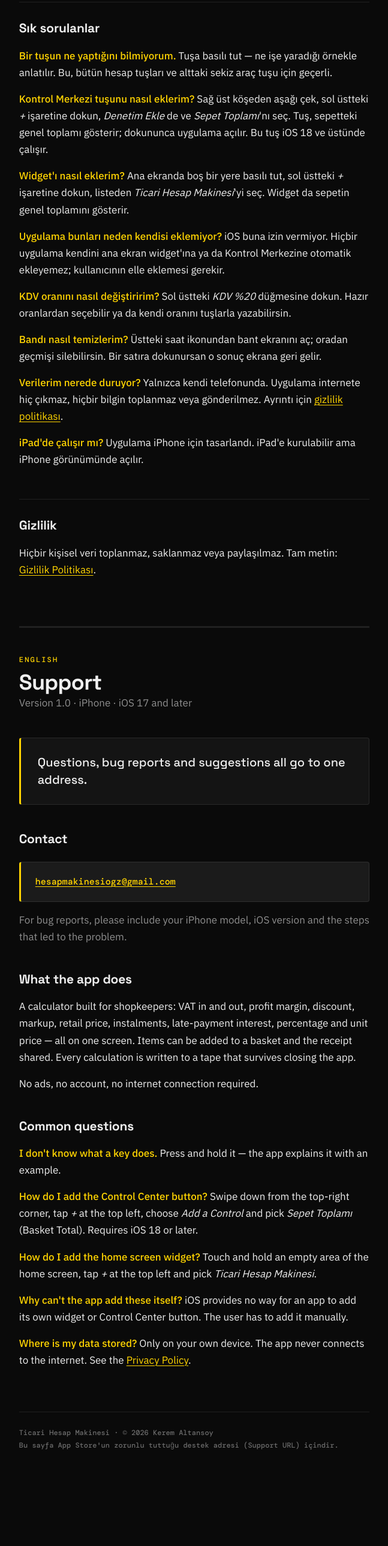
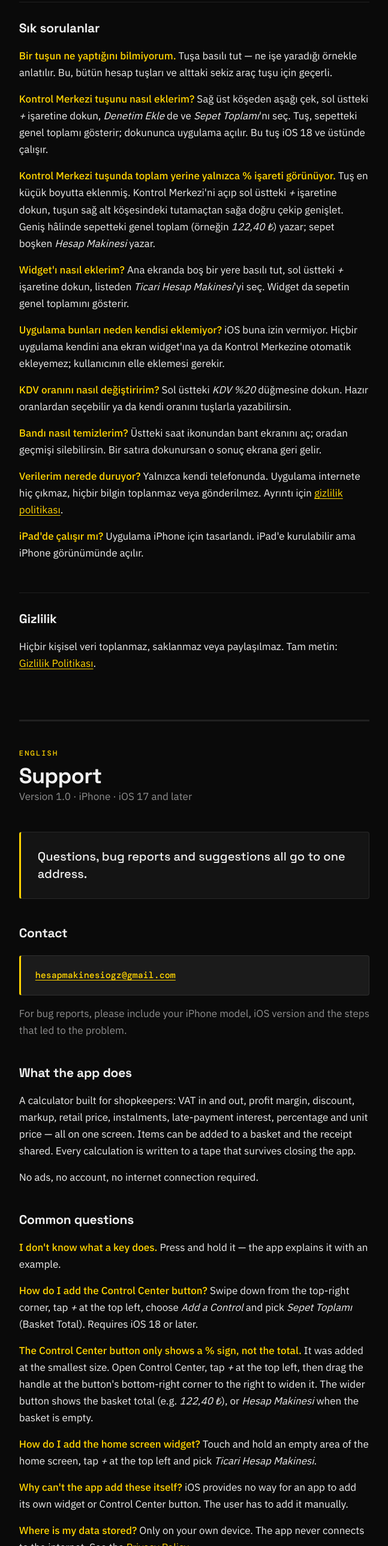
Before and after one commit to q3r3m/ticari-hesap-makinesi, a plain HTML site: page destek.html in a window 1280 px wide. Shown: the part 1065-3643 px from the top of the page at 60% size, without its empty margins (316-963 px from the left). Before the commit the page ends 3583 px from the top, so only its background shows below. Drawn offline with nearby package versions, Linux system fonts and the light colour scheme.

Commit message:
Destek: Kontrol Merkezi tuşunda yalnızca % görünmesi notu
Co-Authored-By: Claude Opus 5.5 <noreply@anthropic.com>

```diff
--- a/destek.html
+++ b/destek.html
@@ -206,6 +206,8 @@
 
   <p><strong>Kontrol Merkezi tuşunu nasıl eklerim?</strong> Sağ üst köşeden aşağı çek, sol üstteki <em>+</em> işaretine dokun, <em>Denetim Ekle</em> de ve <em>Sepet Toplamı</em>'nı seç. Tuş, sepetteki genel toplamı gösterir; dokununca uygulama açılır. Bu tuş iOS 18 ve üstünde çalışır.</p>
 
+  <p><strong>Kontrol Merkezi tuşunda toplam yerine yalnızca % işareti görünüyor.</strong> Tuş en küçük boyutta eklenmiş. Kontrol Merkezi'ni açıp sol üstteki <em>+</em> işaretine dokun, tuşun sağ alt köşesindeki tutamaçtan sağa doğru çekip genişlet. Geniş hâlinde sepetteki genel toplam (örneğin <em>122,40 ₺</em>) yazar; sepet boşken <em>Hesap Makinesi</em> yazar.</p>
+
   <p><strong>Widget'ı nasıl eklerim?</strong> Ana ekranda boş bir yere basılı tut, sol üstteki <em>+</em> işaretine dokun, listeden <em>Ticari Hesap Makinesi</em>'yi seç. Widget da sepetin genel toplamını gösterir.</p>
 
   <p><strong>Uygulama bunları neden kendisi eklemiyor?</strong> iOS buna izin vermiyor. Hiçbir uygulama kendini ana ekran widget'ına ya da Kontrol Merkezine otomatik ekleyemez; kullanıcının elle eklemesi gerekir.</p>
@@ -243,6 +245,7 @@
     <h2>Common questions</h2>
     <p><strong>I don't know what a key does.</strong> Press and hold it — the app explains it with an example.</p>
     <p><strong>How do I add the Control Center button?</strong> Swipe down from the top-right corner, tap <em>+</em> at the top left, choose <em>Add a Control</em> and pick <em>Sepet Toplamı</em> (Basket Total). Requires iOS 18 or later.</p>
+    <p><strong>The Control Center button only shows a % sign, not the total.</strong> It was added at the smallest size. Open Control Center, tap <em>+</em> at the top left, then drag the handle at the button's bottom-right corner to the right to widen it. The wider button shows the basket total (e.g. <em>122,40 ₺</em>), or <em>Hesap Makinesi</em> when the basket is empty.</p>
     <p><strong>How do I add the home screen widget?</strong> Touch and hold an empty area of the home screen, tap <em>+</em> at the top left and pick <em>Ticari Hesap Makinesi</em>.</p>
     <p><strong>Why can't the app add these itself?</strong> iOS provides no way for an app to add its own widget or Control Center button. The user has to add it manually.</p>
     <p><strong>Where is my data stored?</strong> Only on your own device. The app never connects to the internet. See the <a href="gizlilik-politikasi.html">Privacy Policy</a>.</p>
```
